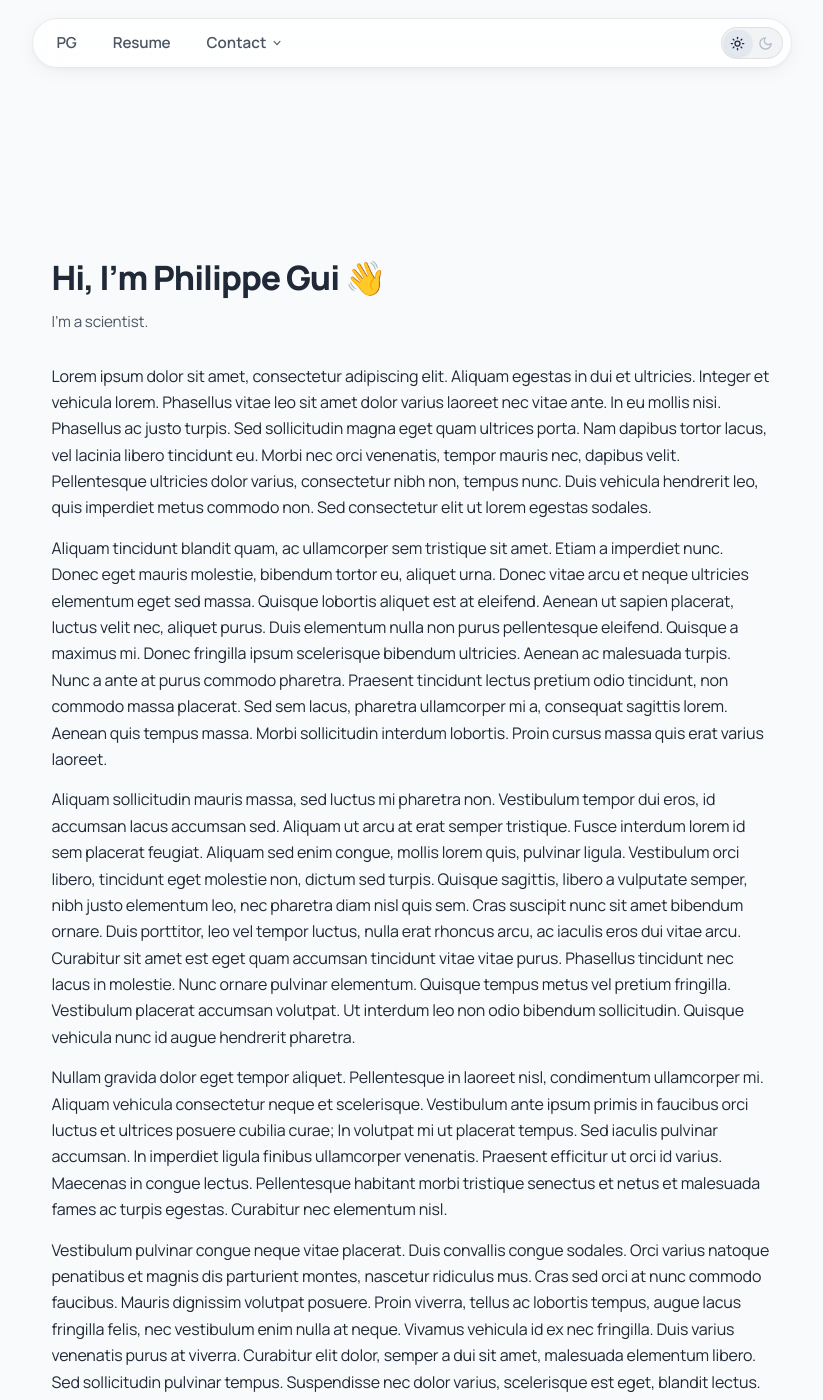
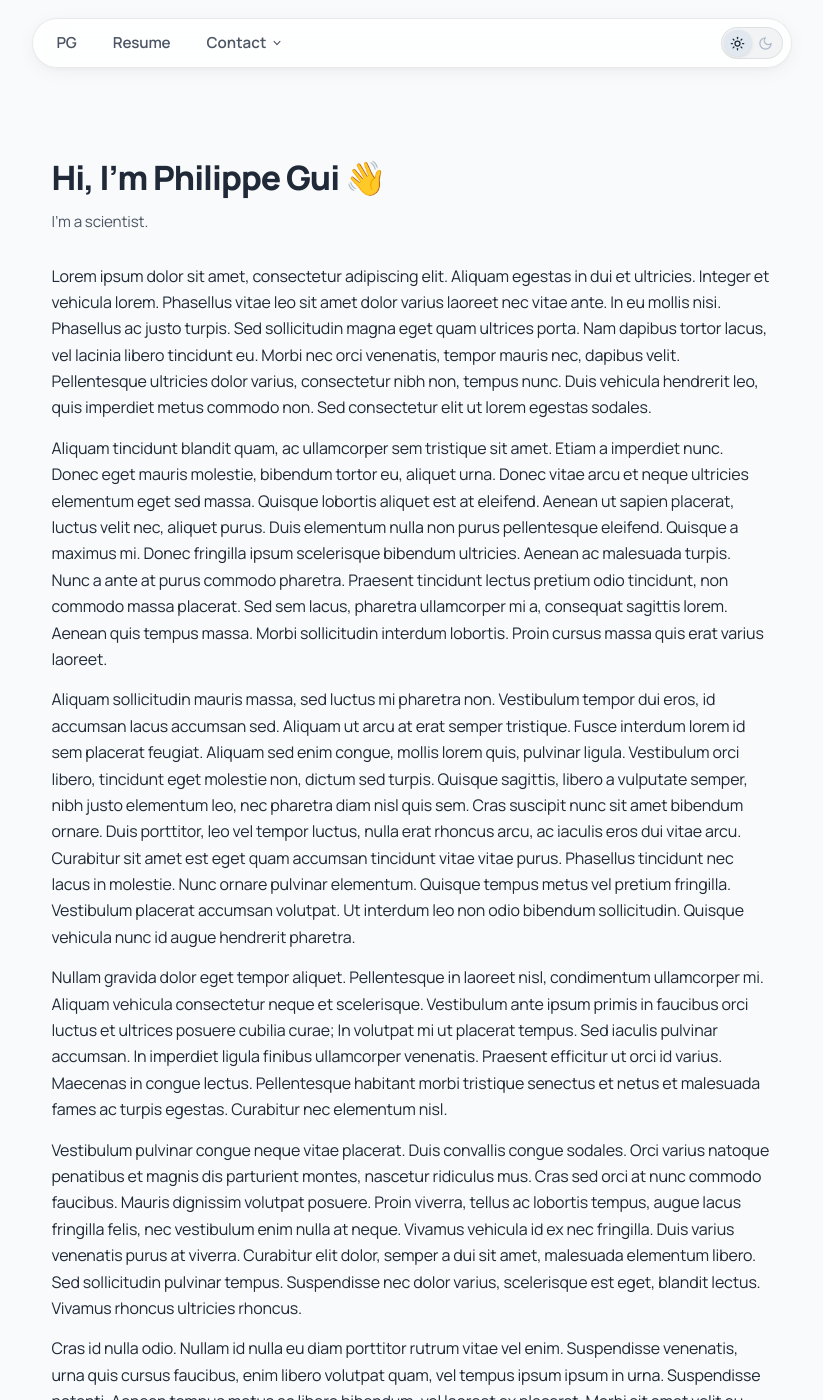
Before and after one commit to philippegui/website, a Jekyll site: the page built from index.md, in a window 1280 px wide and 1400 px high. Shown: the whole window, without its empty margins (221-1044 px from the left). Built offline with Jekyll 4.4.1, drawn with Linux system fonts in a browser that asks for light colours.

Commit message:
Reduce top margin in main content layout from 200px to 100px

```diff
--- a/_layouts/default.html
+++ b/_layouts/default.html
@@ -316,7 +316,7 @@
     /* --- Main Content Layout --- */
     .container {
       max-width: 760px;
-      margin: 200px auto 80px auto;
+      margin: 100px auto 80px auto;
       padding: 0 20px;
       background: transparent;
       border: none;
```
